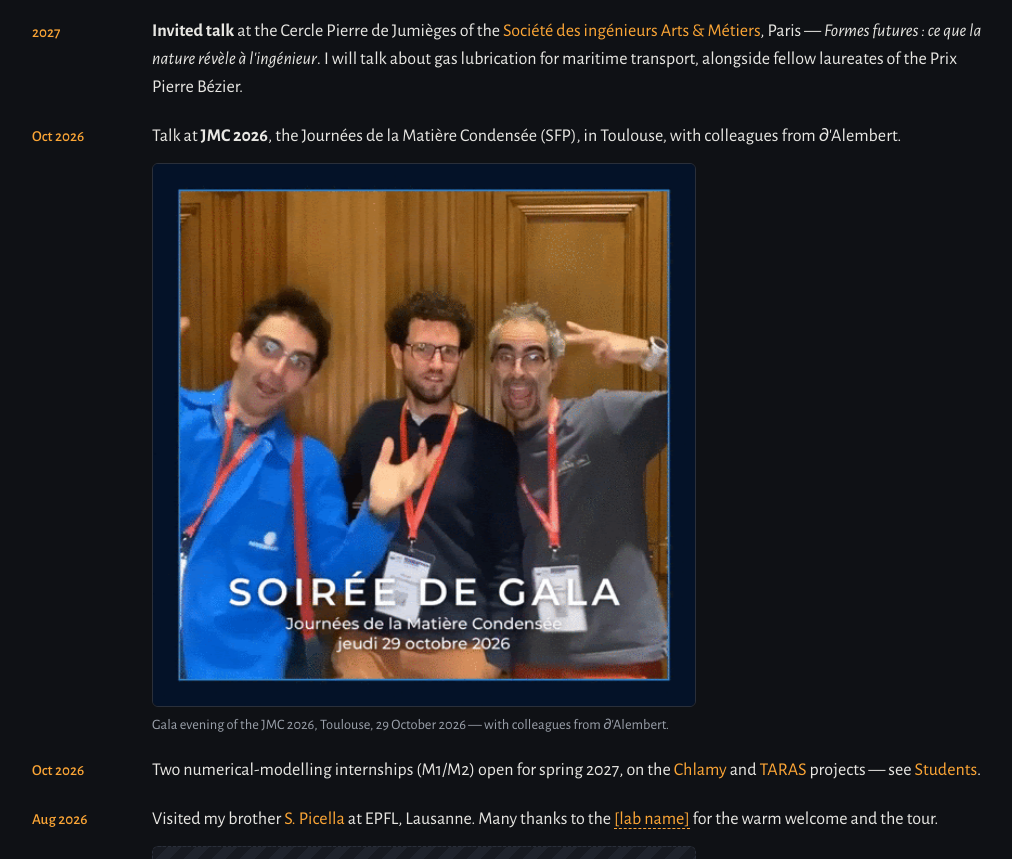
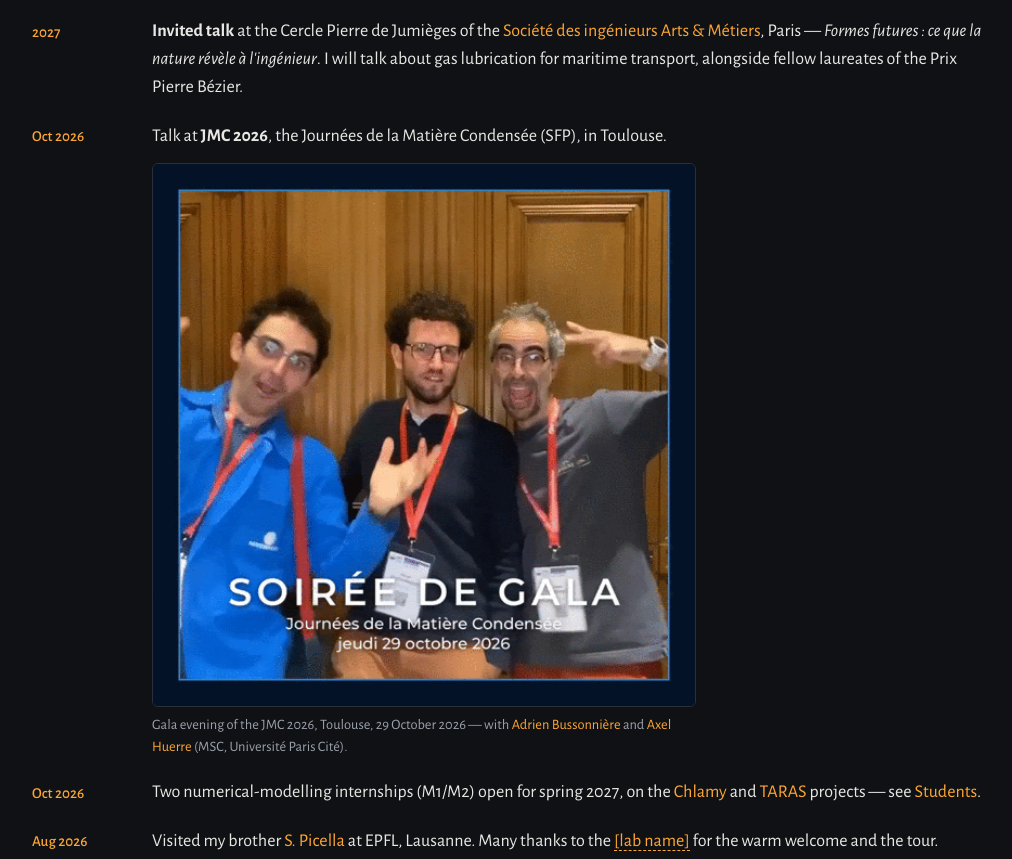
Before and after one commit to fpicella/fpicella.github.io, a plain HTML site: page index.html in a window 1280 px wide. Shown: the part 1247-2106 px from the top of the page, without its empty margins (128-1140 px from the left). Drawn offline with nearby package versions, Linux system fonts and the light colour scheme.

Commit message:
JMC photo: credit A. Bussonnière and A. Huerre (MSC)
Co-Authored-By: Claude Fable 5.1 <noreply@anthropic.com>
Claude-Session: https://claude.ai/code/session_01S19jZWP5PWQW9RxbjNpNJ1

```diff
--- a/index.html
+++ b/index.html
@@ -107,10 +107,10 @@
     <li class="news-item">
       <time datetime="2026-10">Oct 2026</time>
       <div>
-        <p>Talk at <b>JMC 2026</b>, the Journées de la Matière Condensée (SFP), in Toulouse, with colleagues from ∂'Alembert.</p>
+        <p>Talk at <b>JMC 2026</b>, the Journées de la Matière Condensée (SFP), in Toulouse.</p>
         <figure class="media">
           <img src="assets/media/jmc2026.png" alt="Gala evening of the JMC 2026 in Toulouse" loading="lazy">
-          <figcaption>Gala evening of the JMC 2026, Toulouse, 29 October 2026 — with colleagues from ∂'Alembert.</figcaption>
+          <figcaption>Gala evening of the JMC 2026, Toulouse, 29 October 2026 — with <a href="https://scholar.google.com/citations?user=g7pw6gIAAAAJ">Adrien Bussonnière</a> and <a href="https://scholar.google.com/citations?user=v2ZPgW8AAAAJ">Axel Huerre</a> (MSC, Université Paris Cité).</figcaption>
         </figure>
       </div>
     </li>
@@ -328,7 +328,7 @@
     </figure>
     <figure class="card">
       <img src="assets/media/jmc2026.png" alt="Gala evening at JMC 2026, Toulouse" loading="lazy">
-      <figcaption>JMC 2026, Toulouse — gala evening with the ∂'Alembert crew.</figcaption>
+      <figcaption>JMC 2026, Toulouse — gala evening with <a href="https://scholar.google.com/citations?user=g7pw6gIAAAAJ">Adrien Bussonnière</a> and <a href="https://scholar.google.com/citations?user=v2ZPgW8AAAAJ">Axel Huerre</a> (MSC).</figcaption>
     </figure>
     <figure class="card">
       <img src="assets/media/lotus-2019.jpg" alt="Francesco Picella looking at a lotus leaf" loading="lazy">
```
